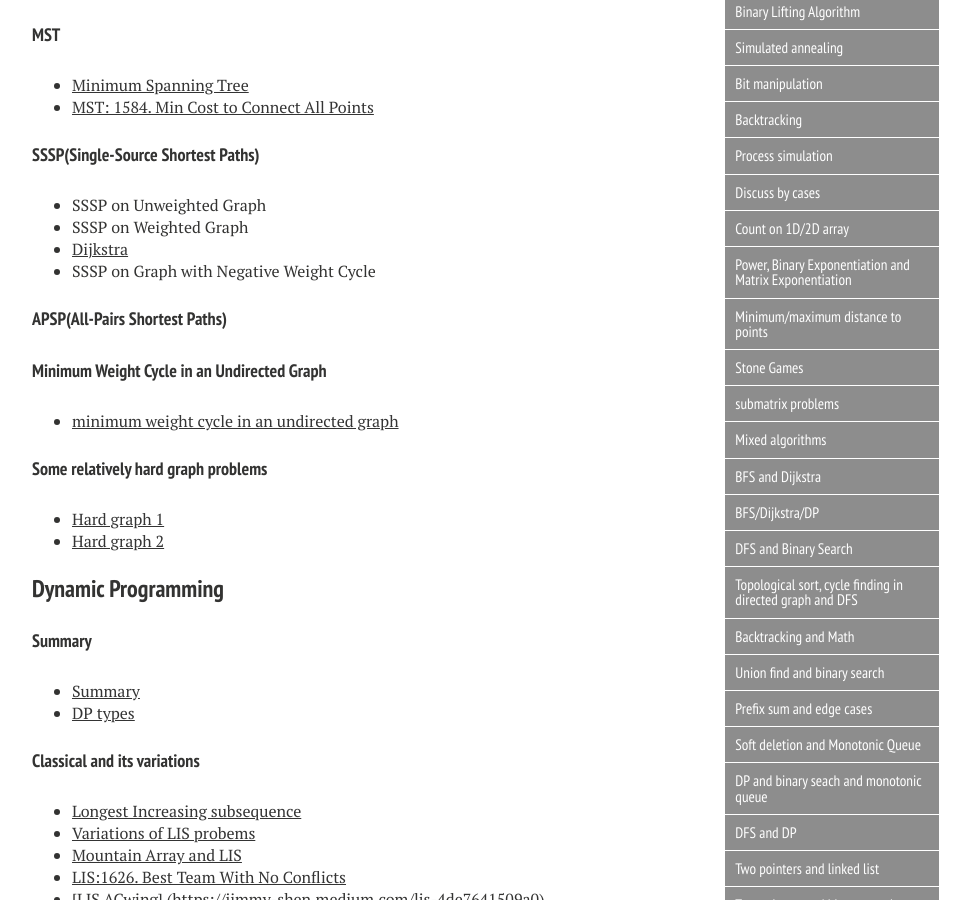
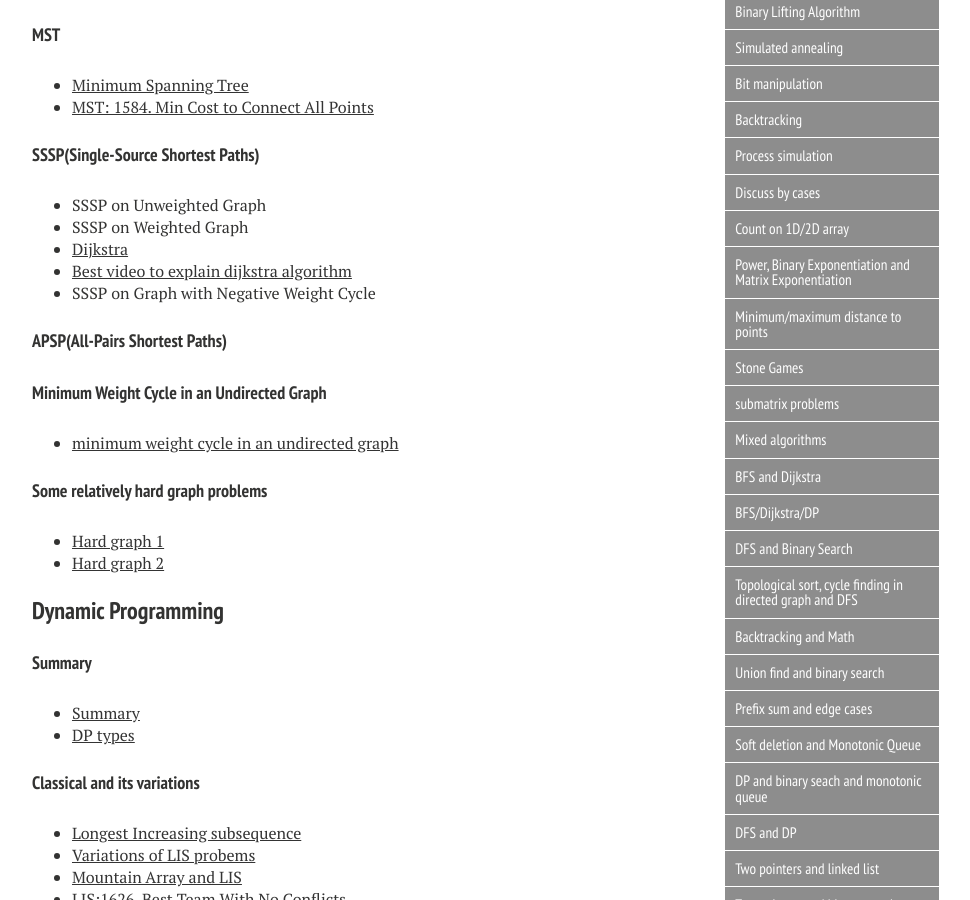
Before and after one commit to xiaokeshen/xiaokeshen.github.io, a Jekyll site: the page built from SoftwareEngineering/index.md, in a window 1280 px wide and 900 px high, scrolled down 1815 px. Shown: the whole window, without its empty margins (288-1258 px from the left). Built offline with Jekyll 4.4.1, drawn with Linux system fonts in a browser that asks for light colours; nearby versions of some CDN libraries.

Commit message:
Add one algorithm

```diff
--- a/SoftwareEngineering/index.md
+++ b/SoftwareEngineering/index.md
@@ -67,6 +67,7 @@ My 'Serious' coding got started since I became a student as a Computer Science M
 - SSSP on Unweighted Graph
 - SSSP on Weighted Graph
 - [Dijkstra](https://medium.com/@jim.morris.shen/787-cheapest-flights-within-k-stops-8f23e0c33ab3?sk=bbb5cc33f69a83211793b370de00645c)
+- [Best video to explain dijkstra algorithm](https://jimmy-shen.medium.com/best-video-to-explain-the-dijkalgorithm-b220db995251)
 - SSSP on Graph with Negative Weight Cycle
 
 #### APSP(All-Pairs Shortest Paths)
```
